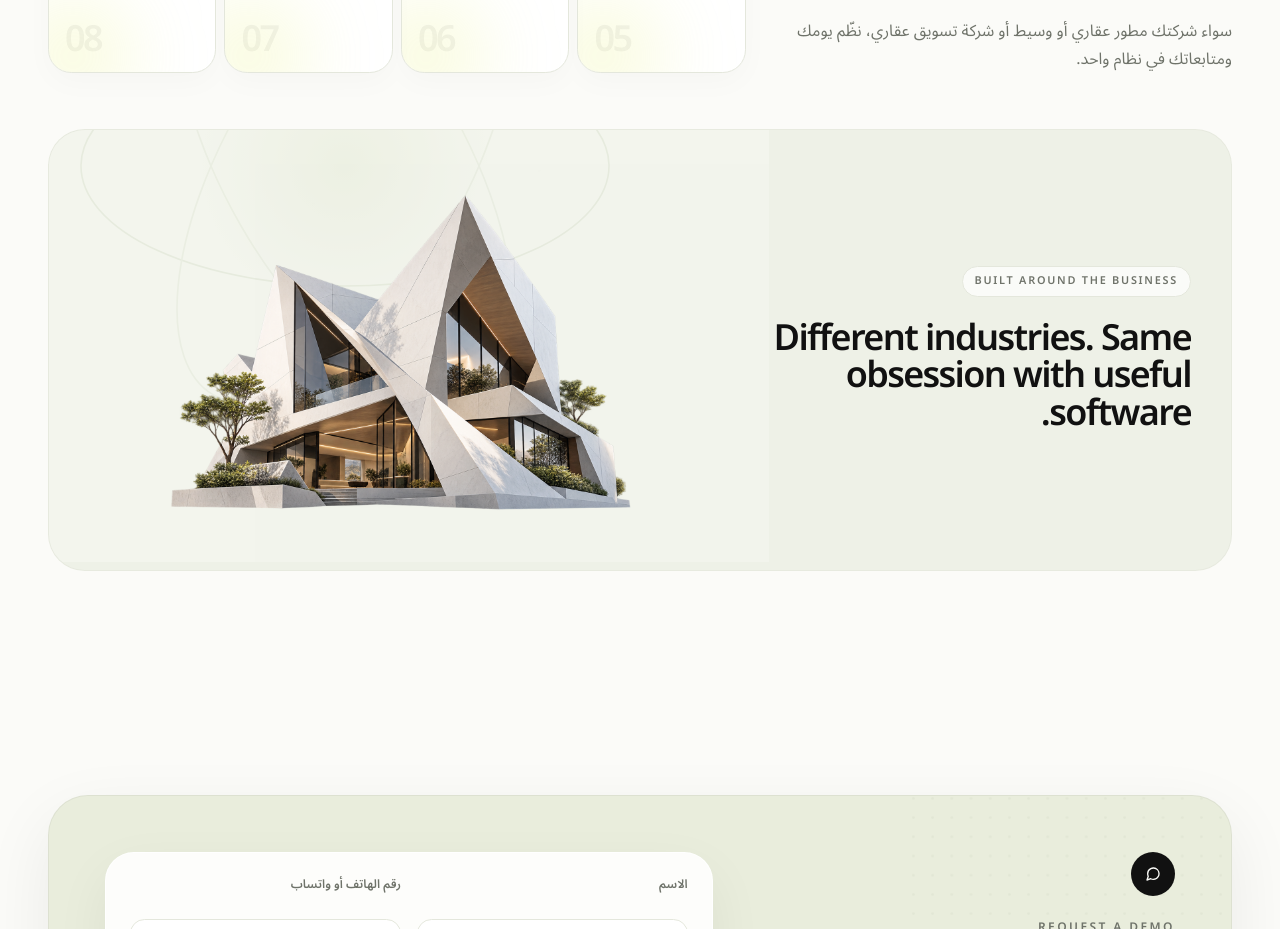
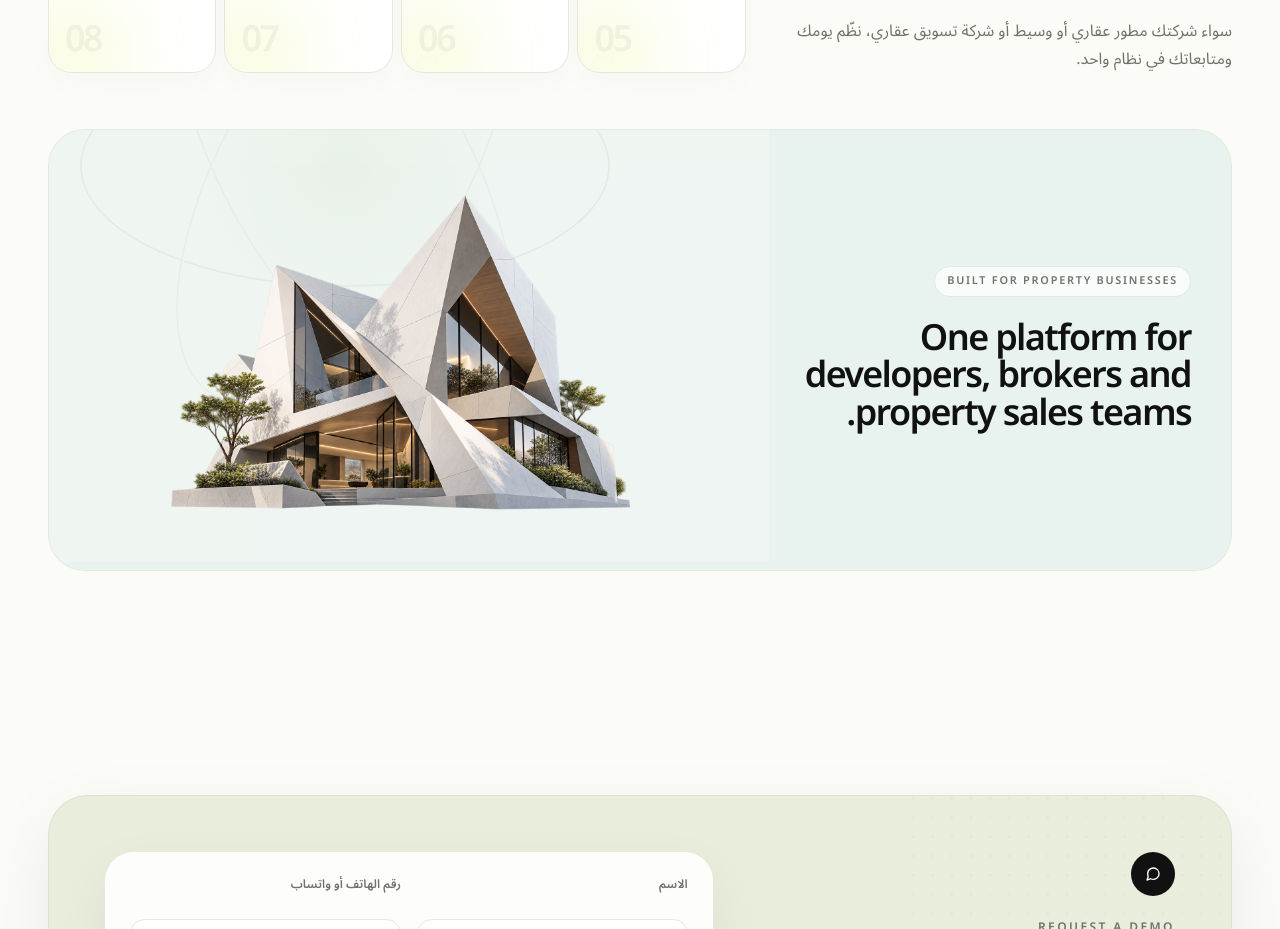
Before and after one commit to 0mar04/Solly-Crm-, a Next.js app: page /ar in a window 1280 px wide. Shown: the part 4840-5769 px from the top of the page. Built offline with nearby package versions, Linux system fonts and the light colour scheme; no server answers.

Commit message:
feat: adapt real estate CRM visual presentation

```diff
--- a/src/components/sections/industries-section.tsx
+++ b/src/components/sections/industries-section.tsx
@@ -33,7 +33,7 @@ export function IndustriesSection({ copy }: IndustriesSectionProps) {
           </div>
         </div>
 
-        <div className="relative mt-14 overflow-hidden rounded-[2.3rem] border border-border/70 bg-[#eef1e7]">
+        <div className="relative mt-14 overflow-hidden rounded-[2.3rem] border border-border/70 bg-[#e8f3ef]">
           <Image
             src="/assets/backgrounds/section-orbit-light.svg"
             alt=""
@@ -44,10 +44,10 @@ export function IndustriesSection({ copy }: IndustriesSectionProps) {
           <div className="grid min-h-[420px] items-center gap-8 p-6 sm:p-8 lg:grid-cols-[0.85fr_1.15fr] lg:p-10">
             <div className="relative z-10 max-w-lg">
               <span className="inline-flex rounded-full border border-border bg-white/70 px-3 py-1.5 text-[0.68rem] font-semibold uppercase tracking-[0.16em] text-muted-foreground backdrop-blur">
-                Built around the business
+                Built for property businesses
               </span>
               <p className="mt-6 text-3xl font-semibold leading-[1.05] tracking-[-0.045em] sm:text-4xl">
-                Different industries. Same obsession with useful software.
+                One platform for developers, brokers and property sales teams.
               </p>
             </div>
 
```
